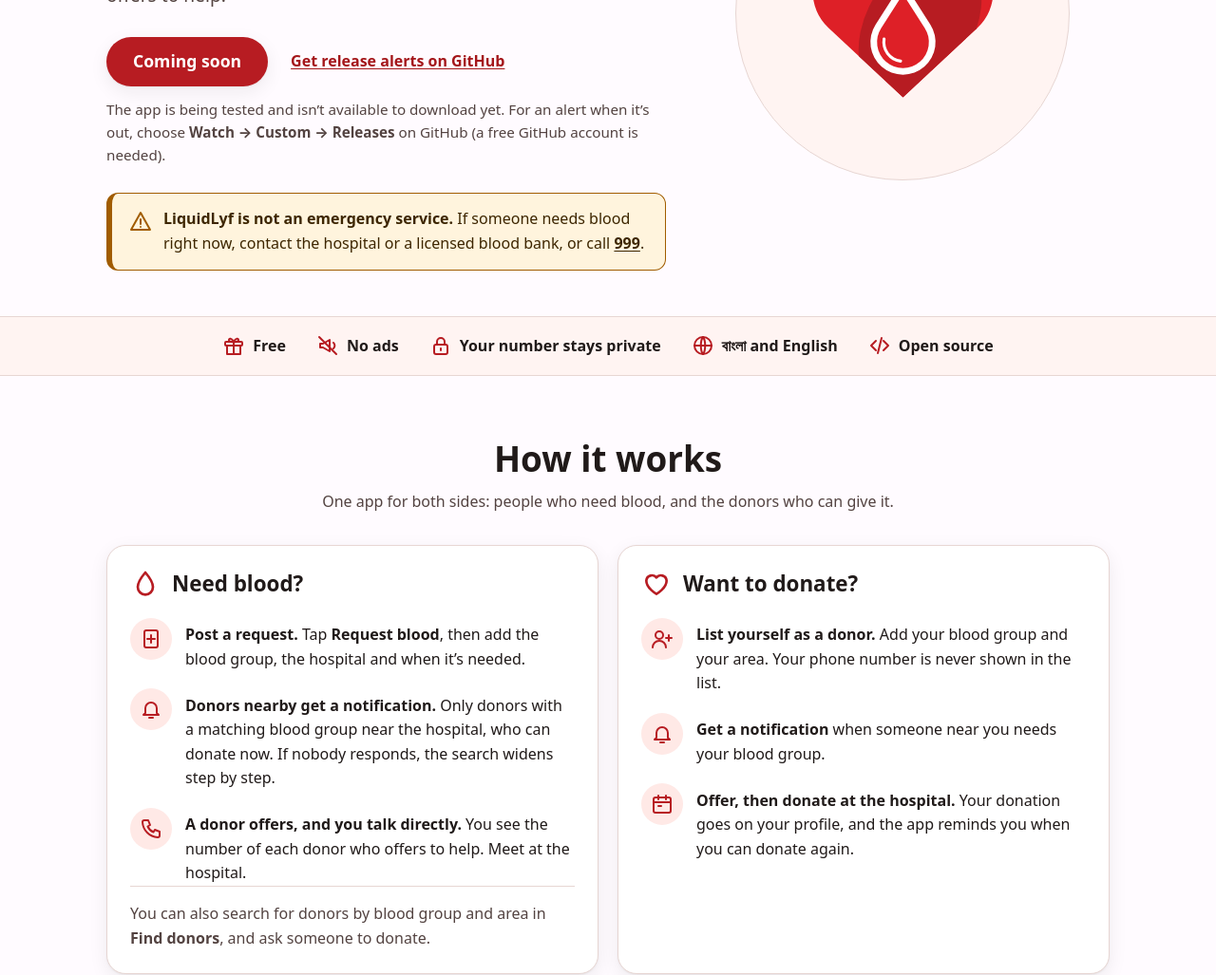
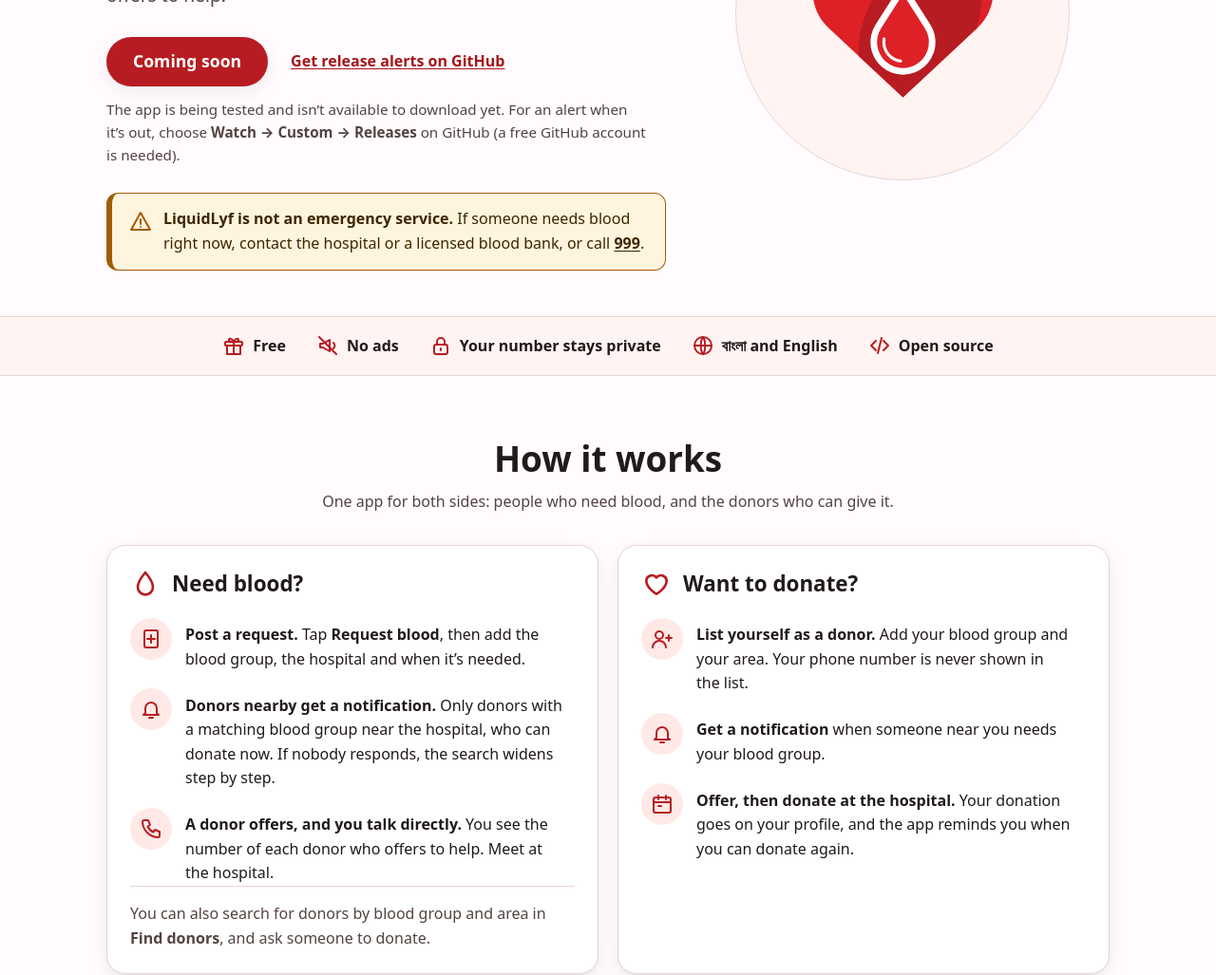
Before and after one commit to liquidlyf/liquidlyf.github.io, a Jekyll site: the page built from index.html, in a window 1280 px wide. Shown: the part 378-1405 px from the top of the page at 95% size. Built offline with Jekyll 4.4.1, drawn with Linux system fonts in a browser that asks for light colours.

Commit message:
Text uses text-wrap: pretty (left-aligned, no justify); built from app repo 8644a8f
Signed-off-by: AZMINUR RAHMAN <97751681+azminur2856@users.noreply.github.com>

```diff
--- a/assets/site.css
+++ b/assets/site.css
@@ -86,6 +86,10 @@ a { color: var(--link); text-underline-offset: 0.15em; }
 a:focus-visible, summary:focus-visible { outline: 3px solid var(--link); outline-offset: 2px; border-radius: 4px; }
 
 img { max-width: 100%; height: auto; }
+
+/* Left-aligned, never justified (WCAG 1.4.8; browsers can't hyphenate Bangla). "pretty" balances the
+   line breaks so a paragraph doesn't end with one word alone; older browsers simply ignore it. */
+p, li, dd, td, th, blockquote, summary, h1, h2, h3 { text-wrap: pretty; }
 
 h1, h2, h3 { line-height: 1.3; }
 html[lang="bn"] :is(h1, h2, h3) { line-height: 1.45; }
```
